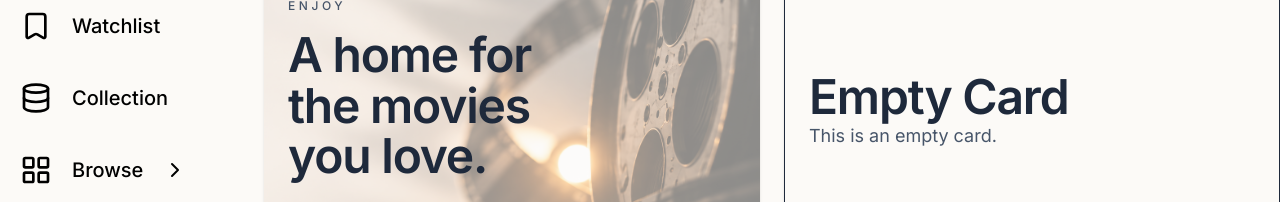
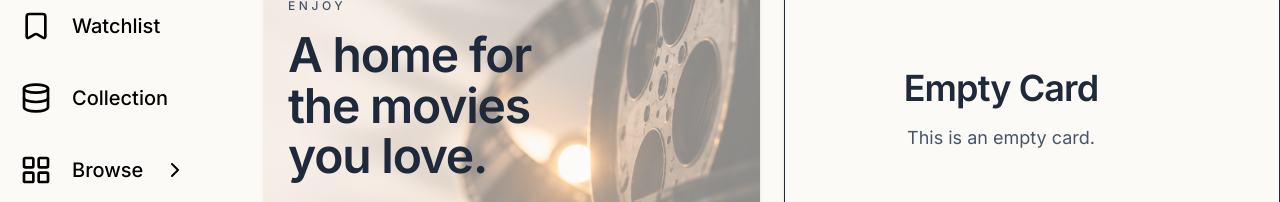
Before and after one commit to abeciana1/movie-collection, a Next.js app: page /home in a window 1280 px wide. Shown: the part 154-356 px from the top of the page. Built offline with nearby package versions, Linux system fonts and the light colour scheme; no server answers.

Commit message:
refactor(content/home-page): Added styles to emptyCardContentContainer

```diff
--- a/components/movie/PromoCard/EmptyCard/EmptyCard.variants.ts
+++ b/components/movie/PromoCard/EmptyCard/EmptyCard.variants.ts
@@ -1,5 +1,5 @@
-export const emptyCardContentContainer = ""
+export const emptyCardContentContainer = "flex flex-col gap-4 justify-center items-center";
 
-export const emptyCardTitle = "text-4xl font-semibold leading-[1.05] tracking-tight md:text-5xl";
+export const emptyCardTitle = "text-3xl font-semibold leading-[1.05] tracking-tight md:text-4xl";
 
 export const emptyCardDescription = "flex flex-col text-base md:text-lg";
```
